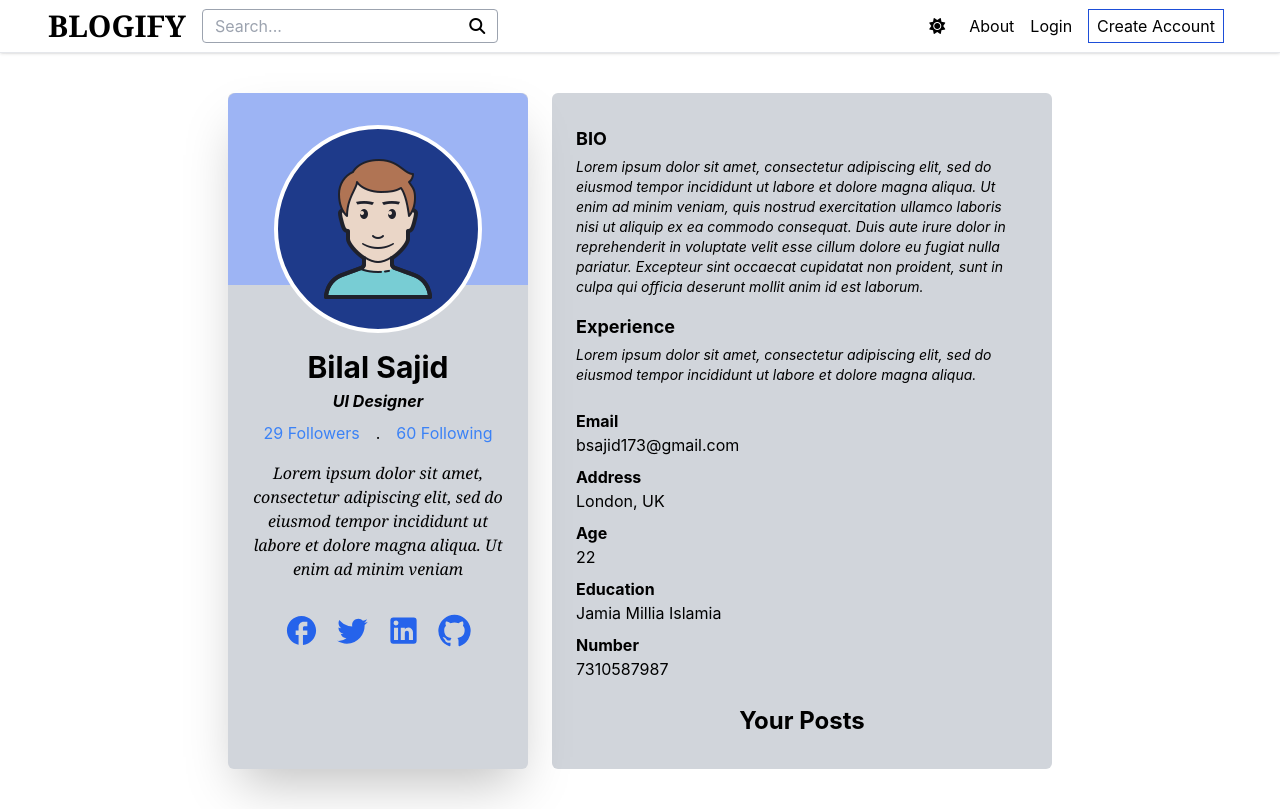
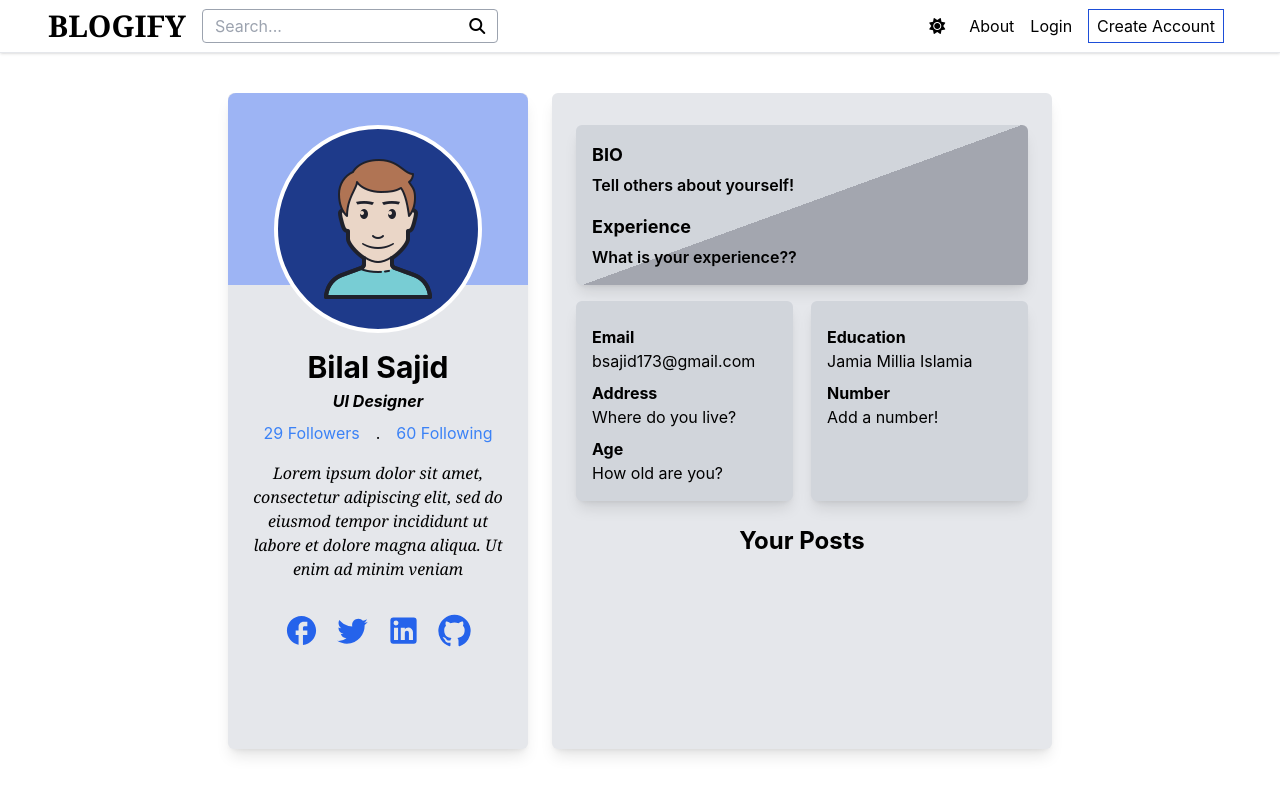
Before and after one commit to BilalSajid173/Blog-app-frontend, a React (Create React App) app: page /profile in a window 1280 px wide. Built offline with nearby package versions, Linux system fonts and the light colour scheme.

Commit message:
user profile work

```diff
--- /dev/null
+++ b/src/components/User/LeftCard.js
@@ -0,0 +1,51 @@
+import image from "../../Images/userimg.png";
+import FacebookRoundedIcon from "@mui/icons-material/FacebookRounded";
+import TwitterIcon from "@mui/icons-material/Twitter";
+import LinkedInIcon from "@mui/icons-material/LinkedIn";
+import GitHubIcon from "@mui/icons-material/GitHub";
+import { Link } from "react-router-dom";
+import classes from "./UserProfile.module.css";
+
+const LeftCard = () => {
+  return (
+    <div
+      className={`${classes["profile-card"]} before:bg-[#9db4f4] dark:before:bg-[#4e409d] hidden md:flex min-h-[82vh] flex-wrap flex-col items-center bg-gray-200 dark:bg-gray-900 rounded-md sticky top-10 md:w-4/12 lg:w-3/12 dark:text-white p-6 py-8 shadow-lg`}
+    >
+      <img
+        className="relative rounded-full w-150 h-150 bg-blue-900 border-white border-4"
+        src={image}
+        alt="userimg"
+      ></img>
+      <h1 className="font-bold text-3xl pt-4">Bilal Sajid</h1>
+      <h1 className="font-bold pt-1 italic">UI Designer</h1>
+      <div className="flex flex-wrap mt-2 justify-between">
+        <span className="text-blue-500"> 29 Followers</span>
+        <span className="mx-4">.</span>
+        <span className="text-blue-500"> 60 Following</span>
+      </div>
+      <div className="pt-4">
+        <p className="text-center font-serif italic">
+          Lorem ipsum dolor sit amet, consectetur adipiscing elit, sed do
+          eiusmod tempor incididunt ut labore et dolore magna aliqua. Ut enim ad
+          minim veniam
+        </p>
+      </div>
+      <div className="pt-8 text-2xl flex flex-wrap space-x-4 text-blue-600">
+        <Link to="" className="hover:text-blue-800">
+          <FacebookRoundedIcon fontSize="large" />
+        </Link>
+        <Link to="" className="hover:text-blue-800">
+          <TwitterIcon fontSize="large" />
+        </Link>
+        <Link to="" className="hover:text-blue-800">
+          <LinkedInIcon fontSize="large" />
+        </Link>
+        <Link to="" className="hover:text-blue-800">
+          <GitHubIcon fontSize="large" />
+        </Link>
+      </div>
+    </div>
+  );
+};
+
+export default LeftCard;
--- a/src/components/User/UserProfile.js
+++ b/src/components/User/UserProfile.js
@@ -1,90 +1,66 @@
-import image from "../../Images/userimg.png";
-import FacebookRoundedIcon from "@mui/icons-material/FacebookRounded";
-import TwitterIcon from "@mui/icons-material/Twitter";
-import LinkedInIcon from "@mui/icons-material/LinkedIn";
-import GitHubIcon from "@mui/icons-material/GitHub";
-import { Link } from "react-router-dom";
 import classes from "./UserProfile.module.css";
+import { useSelector } from "react-redux";
+import LeftCard from "./LeftCard";
 
-const UserProfile = () => {
+const UserProfile = (props) => {
+  const isDark = useSelector((state) => state.mode.isDark);
   return (
     <>
       <div className="flex flex-wrap justify-center p-10 ">
+        <LeftCard />
+        <div className="w-11/12 sm:w-9/12 md:w-6/12 lg:w-5/12 md:ml-6 bg-gray-200 dark:bg-gray-900 rounded-md p-6 py-8 dark:text-white shadow-lg">
+          <div className="dark:text-gray-400">
             <div
-          className={`${classes["profile-card"]} before:bg-[#9db4f4] dark:before:bg-[#4e409d] hidden md:flex min-h-[82vh] flex-wrap flex-col items-center bg-gray-300 dark:bg-gray-900 rounded-md sticky top-10 md:w-4/12 lg:w-3/12 dark:text-white p-6 py-8 shadow-2xl`}
+              className={`${
+                isDark
+                  ? classes["top-div-gradient"]
+                  : classes["top-div-gradient-light"]
+              } p-4 mb-2 rounded-md dark:bg-[#201d36] shadow-lg bg-blue-300`}
             >
-          <img
-            className="relative rounded-full w-150 h-150 bg-blue-900 border-white border-4"
-            src={image}
-            alt="userimg"
-          ></img>
-          <h1 className="font-bold text-3xl pt-4">Bilal Sajid</h1>
-          <h1 className="font-bold pt-1 italic">UI Designer</h1>
-          <div className="flex flex-wrap mt-2 justify-between">
-            <span className="text-blue-500"> 29 Followers</span>
-            <span className="mx-4">.</span>
-            <span className="text-blue-500"> 60 Following</span>
-          </div>
-          <div className="pt-4">
-            <p className="text-center font-serif italic">
-              Lorem ipsum dolor sit amet, consectetur adipiscing elit, sed do
-              eiusmod tempor incididunt ut labore et dolore magna aliqua. Ut
-              enim ad minim veniam
-            </p>
-          </div>
-          <div className="pt-8 text-2xl flex flex-wrap space-x-4 text-blue-600">
-            <Link to="" className="hover:text-blue-800">
-              <FacebookRoundedIcon fontSize="large" />
-            </Link>
-            <Link to="" className="hover:text-blue-800">
-              <TwitterIcon fontSize="large" />
-            </Link>
-            <Link to="" className="hover:text-blue-800">
-              <LinkedInIcon fontSize="large" />
-            </Link>
-            <Link to="" className="hover:text-blue-800">
-              <GitHubIcon fontSize="large" />
-            </Link>
-          </div>
-        </div>
-        <div className="w-11/12 sm:w-9/12 md:w-6/12 lg:w-5/12 md:ml-6 bg-gray-300 dark:bg-gray-900 rounded-md p-6 py-8 dark:text-white">
-          <div>
               <h1 className="font-bold text-lg">BIO</h1>
-            <p className="text-sm pt-1 italic">
-              Lorem ipsum dolor sit amet, consectetur adipiscing elit, sed do
+              <p className="pt-1 font-semibold font-['Nunito Sans']">
+                {/* Lorem ipsum dolor sit amet, consectetur adipiscing elit, sed do
                 eiusmod tempor incididunt ut labore et dolore magna aliqua. Ut
                 enim ad minim veniam, quis nostrud exercitation ullamco laboris
-              nisi ut aliquip ex ea commodo consequat. Duis aute irure dolor in
-              reprehenderit in voluptate velit esse cillum dolore eu fugiat
+                nisi ut aliquip ex ea commodo consequat. Duis aute irure dolor
+                in reprehenderit in voluptate velit esse cillum dolore eu fugiat
                 nulla pariatur. Excepteur sint occaecat cupidatat non proident,
-              sunt in culpa qui officia deserunt mollit anim id est laborum.
+                sunt in culpa qui officia deserunt mollit anim id est laborum. */}
+                Tell others about yourself!
               </p>
 
               <h1 className="font-bold text-lg mt-4">Experience</h1>
-            <p className="text-sm pt-1 italic">
-              Lorem ipsum dolor sit amet, consectetur adipiscing elit, sed do
-              eiusmod tempor incididunt ut labore et dolore magna aliqua.
+              <p className="pt-1 font-semibold font-['Nunito Sans']">
+                {/* Lorem ipsum dolor sit amet, consectetur adipiscing elit, sed do
+                eiusmod tempor incididunt ut labore et dolore magna aliqua. */}
+                What is your experience??
               </p>
-            <div className="flex flex-wrap justify-between mt-2 pt-2">
-              <div className="w-[17rem] mt-2">
+            </div>
+            <div className="flex flex-wrap mt-2 pt-2 justify-between">
+              <div className=" only:grow p-4 w-[48%] dark:bg-[#201d36] rounded-md shadow-lg bg-gray-300">
+                <div className="mt-2">
                   <h1 className="font-bold">Email</h1>
                   <span>bsajid173@gmail.com</span>
                 </div>
-              <div className="w-[17rem] mt-2">
+                <div className="mt-2">
                   <h1 className="font-bold">Address</h1>
-                <span>London, UK</span>
+                  {/* <span>London, UK</span> */}
+                  <span>Where do you live?</span>
                 </div>
-              <div className="w-[17rem] mt-2">
+                <div className="mt-2">
                   <h1 className="font-bold">Age</h1>
-                <span>22</span>
+                  <span>How old are you?</span>
                 </div>
-              <div className="w-[17rem] mt-2">
+              </div>
+              <div className="p-4 w-[48%] rounded-md dark:bg-[#201d36] shadow-lg bg-gray-300">
+                <div className="mt-2">
                   <h1 className="font-bold">Education</h1>
                   <span>Jamia Millia Islamia</span>
                 </div>
-              <div className="w-[17rem] mt-2">
+                <div className="mt-2">
                   <h1 className="font-bold">Number</h1>
-                <span>7310587987</span>
+                  <span>Add a number!</span>
+                </div>
               </div>
             </div>
           </div>
--- a/src/components/User/UserProfile.module.css
+++ b/src/components/User/UserProfile.module.css
@@ -7,3 +7,11 @@
   width: 100%;
   border-radius: 8px 8px 0 0;
 }
+
+.top-div-gradient {
+  background-image: linear-gradient(160deg, #201d36 50%, #35519c 50%);
+}
+
+.top-div-gradient-light {
+  background-image: linear-gradient(160deg, #d1d5db 50%, #a3a6af 50%);
+}
```
Lines whose indentation alone changed are shown as unchanged.
